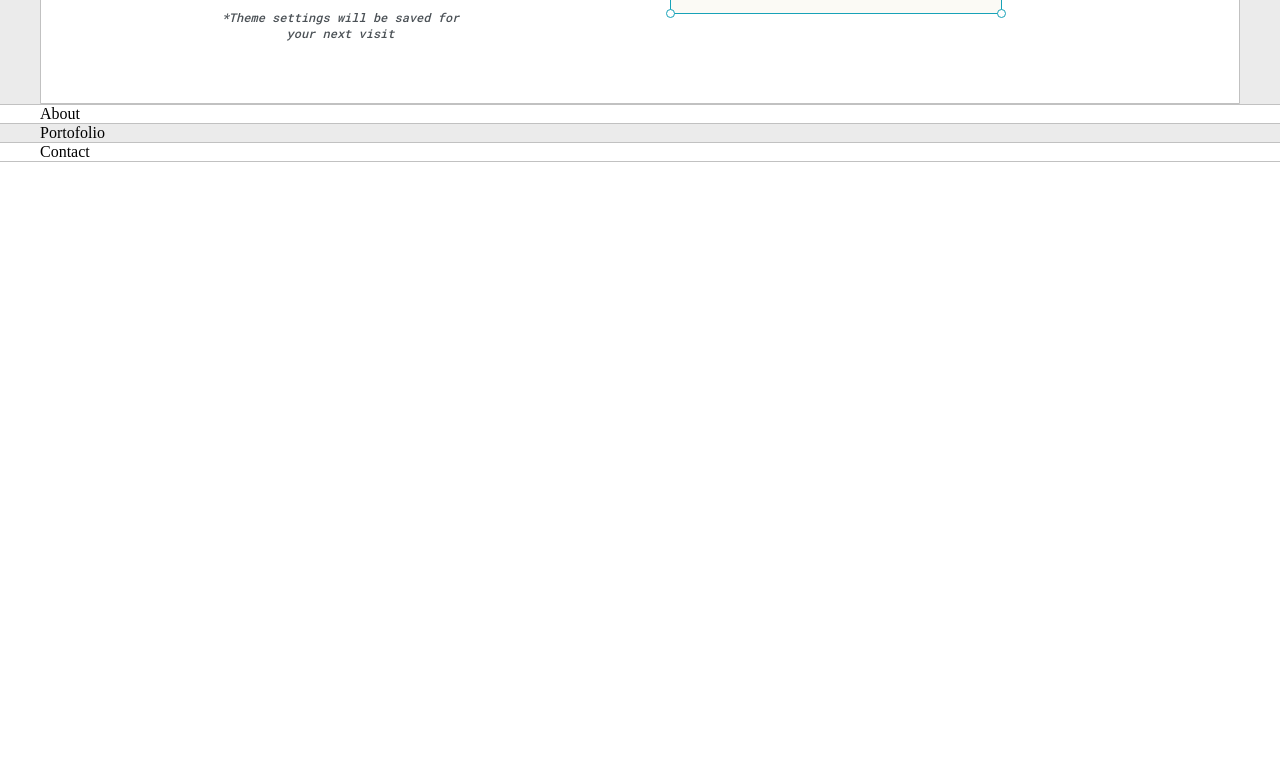
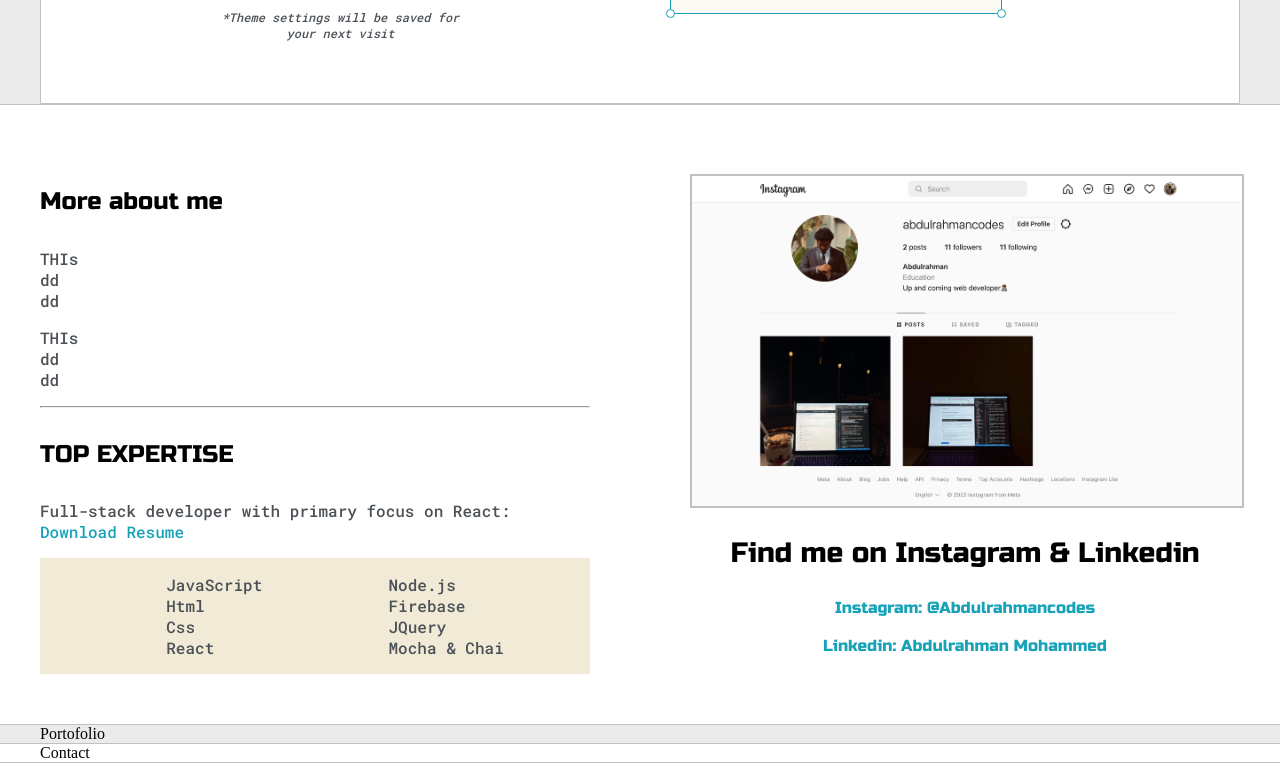
Before and after one commit to Abdulrahman48811/my-website, a plain HTML site: page mywebsite/index.html in a window 1280 px wide. Shown: the part 575-1338 px from the top of the page. Before the commit the page ends 800 px from the top, so only its background shows below. Drawn offline with Linux system fonts and the light colour scheme.

Commit message:
completed about section

```diff
--- a/mywebsite/default.css
+++ b/mywebsite/default.css
@@ -247,7 +247,31 @@ h6 { font-size: 16px;}
   left: -5px;
 }
 
+.about-wrapper{
+  display: grid;
+  grid-template-columns: repeat(auto-fit, minmax(320px, 1fr));
+  padding-bottom: 50px;
+  padding-top: 50px;
+  gap: 100px;
+}
 
+#skills{
+  display: flex;
+  justify-content: space-evenly;
+  background-color: var(--previewShadow);
+}
+
+.social-links{
+  display: grid;
+  align-content: center;
+  text-align: center;
+  font-family: 'Russo One', sans-serif;
+}
+
+#social_img{
+  width: 100%;
+  border: 2px solid var(--borderColor);
+}
 
 @media screen and (max-width: 1200px){
   .main-container{
--- a/mywebsite/index.html
+++ b/mywebsite/index.html
@@ -30,7 +30,7 @@
             </div>
 
             <ul id="navigation">
-              <li><a href="#">Contact</a></li>
+              <li><a target="_blank" href="#">Contact</a></li>
             </ul>
 
           </div>
@@ -50,14 +50,14 @@
           <div class="right-column">
             <div id="preview-shadow">
                 <div id="preview">
-                  <div id="corner-tl" class="corner"></div>
-                  <div id="corner-tr" class="corner"></div>
+                    <div id="corner-tl" class="corner"></div>
+                    <div id="corner-tr" class="corner"></div>
                   <h3>
                     What I do
                   </h3>
-                  <p>I am a full-stack web developer with a passion for web development, coding,<br> and web design.</p>
-                  <div id="corner-br" class="corner"></div>
-                  <div id="corner-bl" class="corner"></div>
+                    <p>I am a full-stack web developer with a passion for web development, coding,<br> and web design.</p>
+                    <div id="corner-br" class="corner"></div>
+                    <div id="corner-bl" class="corner"></div>
                 </div>
             </div>
           </div>
@@ -67,7 +67,46 @@
 
     <section class="s2">
       <div class="main-container">
-        About
+
+        <div class="about-wrapper">
+          <div class="about-me">
+            <h4>More about me</h4>
+
+            <p>THIs<br>dd<br>dd</p>
+
+            <p>THIs<br>dd<br>dd</p>
+            <hr>
+
+            <h4>TOP EXPERTISE</h4>
+
+            <p>Full-stack developer with primary focus on React: <a target="_blank" href="Resume 2022.pdf">Download Resume</a></p>
+
+            <div id="skills">
+              <ul>
+                <li>JavaScript</li>
+                <li>Html</li>
+                <li>Css</li>
+                <li>React</li>
+              </ul>
+
+              <ul>
+                <li>Node.js</li>
+                <li>Firebase</li>
+                <li>JQuery</li>
+                <li>Mocha & Chai</li>
+              </ul>
+            </div>
+          </div>
+
+
+          <div class="social-links">
+            <img id="social_img" src="images/insta.png">
+            <h3>Find me on Instagram & Linkedin</h3>
+            <a target="_blank" href="https://www.instagram.com/abdulrahmancodes/">Instagram: @Abdulrahmancodes</a><br>
+            <a target="_blank" href="https://www.linkedin.com/in/abdulrahman-mohammed-b48456230/">Linkedin: Abdulrahman Mohammed</a>
+          </div>
+        </div>
+
       </div>
     </section>
 
```
Also changed, not shown: mywebsite/images/insta.png (added), 1 other file.
